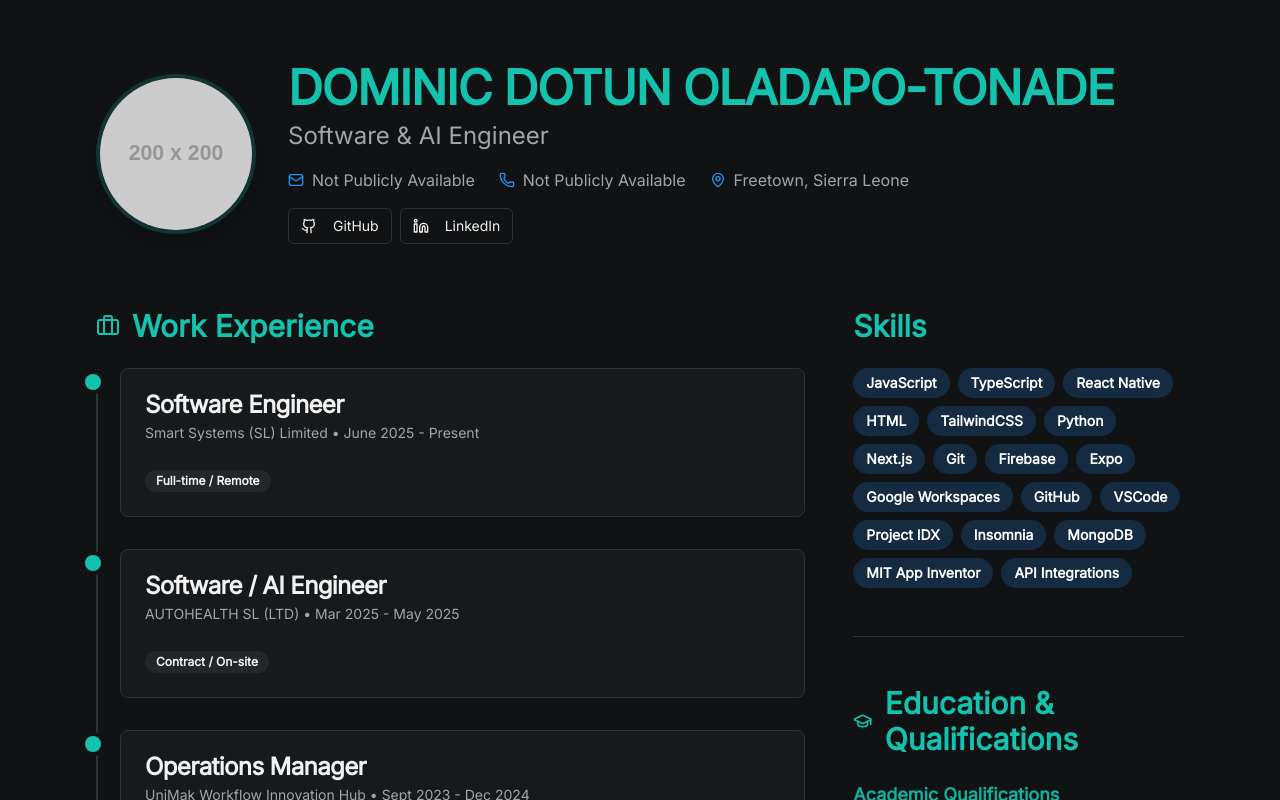
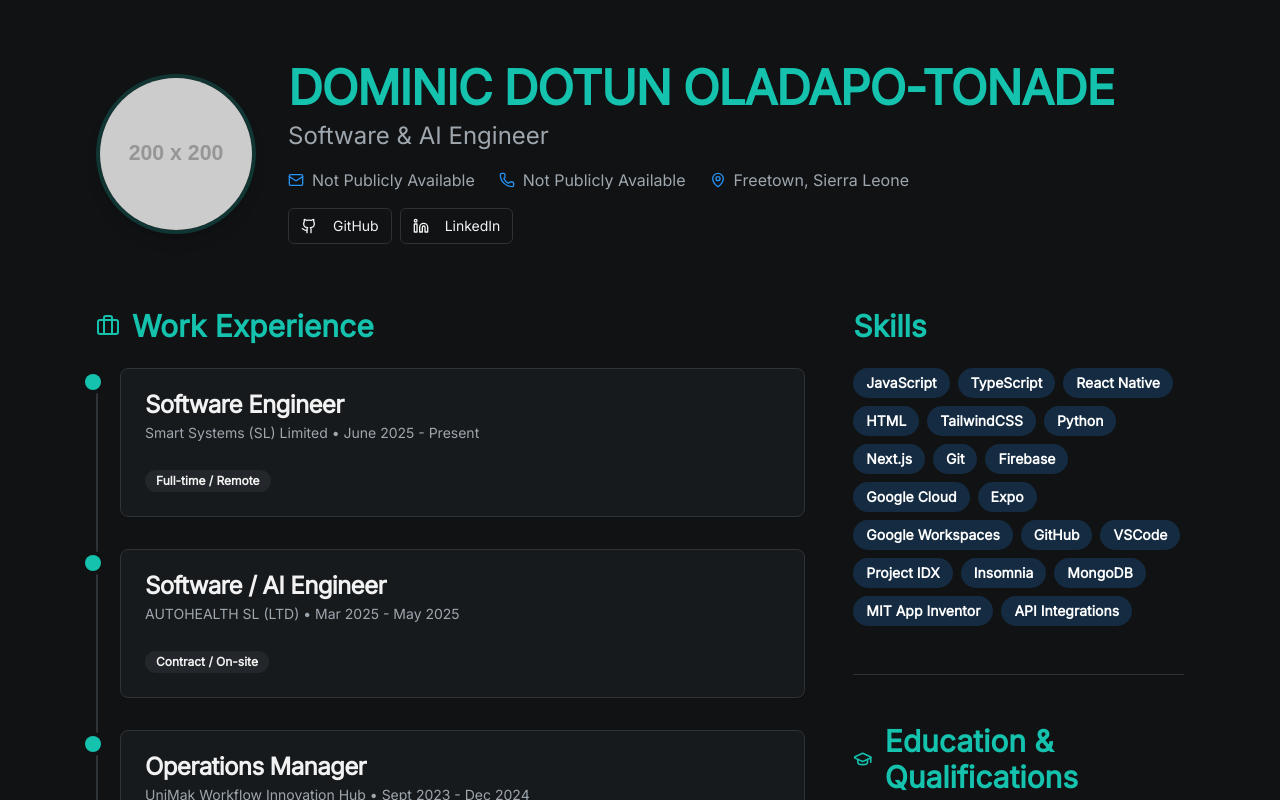
Before and after one commit to dominicOT/portfo, a Next.js app: page / in a window 1280 px wide. Shown: the top 800 px of the page. Built offline with nearby package versions, Linux system fonts and the light colour scheme.

Commit message:
blueprint

```diff
--- a/src/app/page.tsx
+++ b/src/app/page.tsx
@@ -56,8 +56,8 @@
 
 const skills = [
   "JavaScript", "TypeScript", "React Native", "HTML", "TailwindCSS", "Python",
-  "Next.js", "Git", "Firebase", "Expo", "Google Workspaces", "GitHub",
-  "VSCode", "Project IDX", "Insomnia", "MongoDB", "MIT App Inventor", "API Integrations"
+  "Next.js", "Git", "Firebase", "Google Cloud", "Expo", "Google Workspaces", "GitHub",
+  "VSCode", "Project IDX", "Insomnia", "MongoDB", "MIT App Inventor", "API Integrations",
 ];
 
 const projects = {
```
Also changed, not shown: 1 other file (tests, documents, lock files or other folders).
